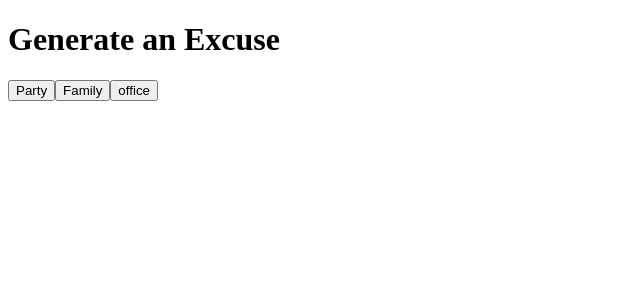
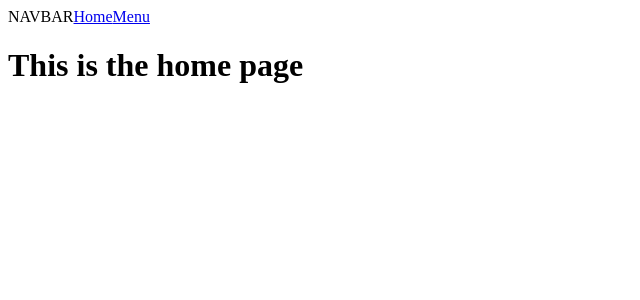
Before and after one commit to AravindKKrishna/learnReact, a React (Create React App) app: page /home in a window 1280 px wide. Shown: the top 300 px of the page, without its empty margins (0-640 px from the left). Built offline with nearby package versions, Linux system fonts and the light colour scheme.

Commit message:
Learned react router dom by building different pages and connecting it

```diff
--- a/package.json
+++ b/package.json
@@ -10,6 +10,7 @@
     "axios": "^1.10.0",
     "react": "^19.1.0",
     "react-dom": "^19.1.0",
+    "react-router-dom": "^7.6.3",
     "react-scripts": "5.0.1",
     "web-vitals": "^2.1.4"
   },
--- a/src/App.js
+++ b/src/App.js
@@ -1,32 +1,36 @@
 
 import './App.css';
+import  {BrowserRouter as Router,Routes,Route,Link} from 'react-router-dom'
 
 import Axios from "axios"
 import { useState ,useEffect } from 'react';
+import Home from './Pages/Home';
+import Menu from './Pages/Menu';
 
 
 function App() {
-const[excuse,setExcuse]=useState("")
-
-
-const Fetchexcuse=(excuse)=>{
-  Axios.get(`https://excuser-three.vercel.app/v1/excuse/${excuse}/`).then(
-    (res) => {
-      setExcuse(res.data[0].excuse);
-    }
-  );
-}
 
 
 
 https: return (
   <>
-    <h1>Generate an Excuse</h1>
-    <button onClick={()=>Fetchexcuse("party")}>Party</button>
-    <button onClick={()=>Fetchexcuse("family")}>Family</button>
-    <button onClick={()=>Fetchexcuse("office")}>office</button>
+    <Router>
+      <div>
+        NAVBAR
+        {/* we can link the pages component to a name similar to <a></a> tag in html thus we can simply route in the body part */}
 
-   <p>{excuse}</p>
+        <Link to={"/home"}>Home</Link>
+        <Link to={"/menu"}>Menu</Link>
+
+      </div>
+      <Routes>
+        {/* Here we create routes and link the componenet pages.This can only be accesed through changing the root in browser */}
+        <Route path="/home" element={<Home />} />
+        <Route path="/menu" element={<Menu />} />
+
+        <Route path="*" element={<h1>Page not found</h1>} />
+      </Routes>
+    </Router>
   </>
 );
 }
--- /dev/null
+++ b/src/Pages/Home.js
@@ -0,0 +1,13 @@
+import React from 'react'
+
+const Home = () => {
+  return (
+    <div>
+      <h1>
+        This is the home page
+      </h1>
+    </div>
+  )
+}
+
+export default Home
--- /dev/null
+++ b/src/Pages/Menu.js
@@ -0,0 +1,11 @@
+import React from 'react'
+
+const Menu = () => {
+  return (
+    <div>
+      <h1>This is menu page</h1>
+    </div>
+  )
+}
+
+export default Menu
```
Also changed, not shown: src/Navbar.js (added), 1 other file (tests, documents, lock files or other folders).
